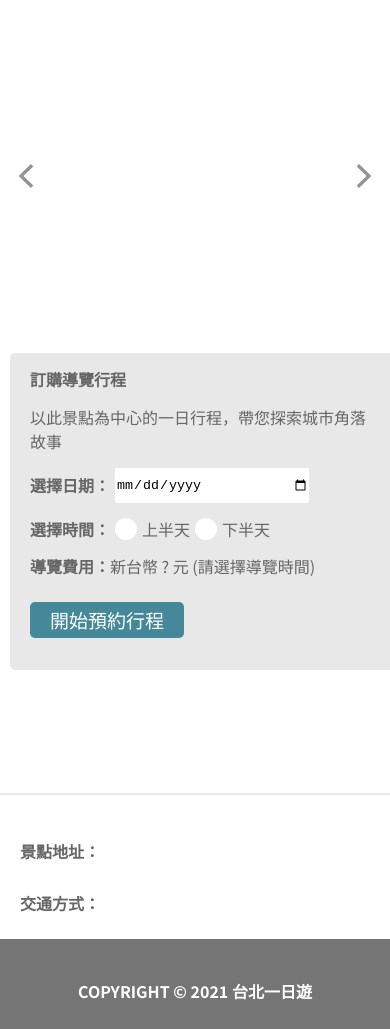
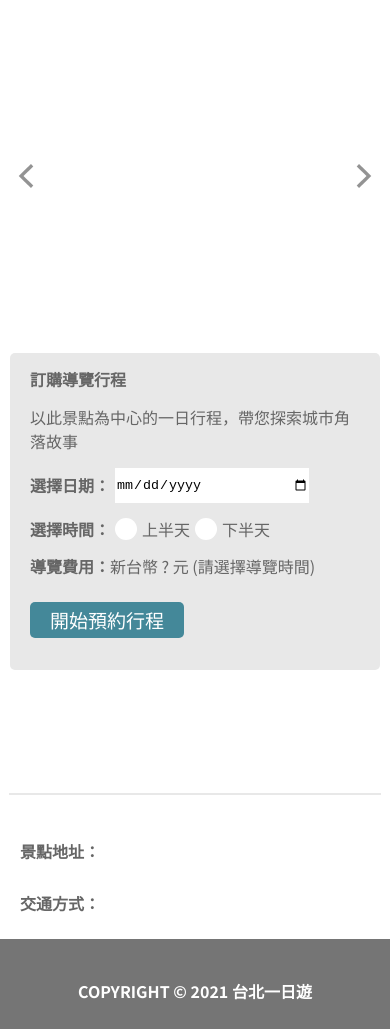
Before and after one commit to peihsuan1225/WeHelp_SecondStage, a plain HTML site: page static/attraction.html in a window 390 px wide. Shown: the part 71-1100 px from the top of the page. Drawn offline with Linux system fonts and the light colour scheme; files whose address does not match are found by name.

Commit message:
# modify attraction page mobile  media size layout v2 - modify layout: mobile size(360-600) extend layout to full width

```diff
--- a/static/css/attraction.css
+++ b/static/css/attraction.css
@@ -275,17 +275,23 @@ label{
 
     /* Section Profile */
     .sectionProfile{
-        width: 100vw;
+        width: calc(100% - 20px);
         margin: 20px 10px;
     }
     .sectionProfile__block--book{
-        width: 100vw;
+        width: 100%;
         margin-bottom: 0;
+    }
+
+    .separator{
+        width: calc(100% - 20px);
+        border: 1px solid #E8E8E8;
+        margin: 40px auto;
     }
 
     /* Attraction Informations */
     .infos{
-        width: 100vw;
+        width: calc(100% - 20px);
         margin: 0 10px;
     }
 }
```
